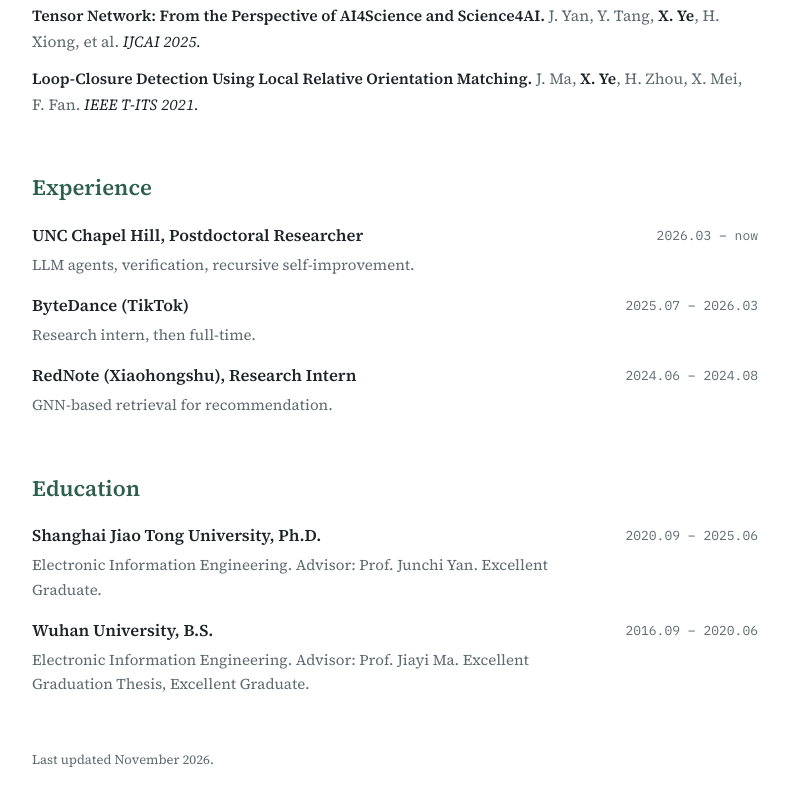
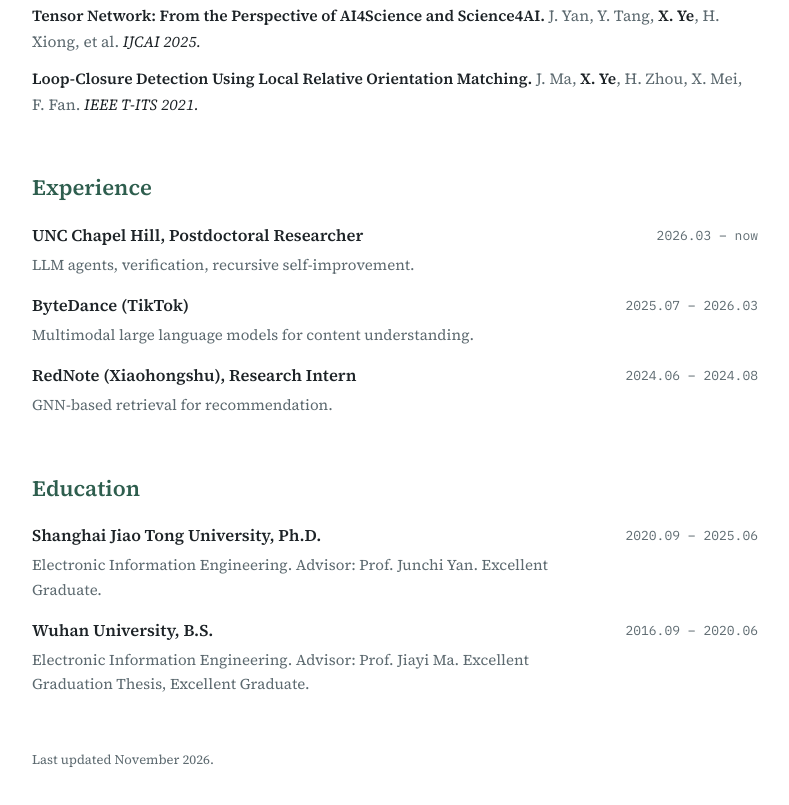
Before and after one commit to XinyuYee/XinyuYee.github.io, a plain HTML site: page index.html in a window 1280 px wide. Shown: the part 3397-4202 px from the top of the page, without its empty margins (382-1171 px from the left). Drawn offline with Linux system fonts and the light colour scheme.

Commit message:
Update ByteDance description
Co-Authored-By: Claude Opus 5.5 <noreply@anthropic.com>

```diff
--- a/index.html
+++ b/index.html
@@ -264,7 +264,7 @@ footer{font-size:13px;color:var(--muted)}
       <h2>Experience</h2>
       <div class="rows">
         <div class="row"><span class="what">UNC Chapel Hill, Postdoctoral Researcher</span><span class="when">2026.03 – now</span><span class="sub">LLM agents, verification, recursive self-improvement.</span></div>
-        <div class="row"><span class="what">ByteDance (TikTok)</span><span class="when">2025.07 – 2026.03</span><span class="sub">Research intern, then full-time.</span></div>
+        <div class="row"><span class="what">ByteDance (TikTok)</span><span class="when">2025.07 – 2026.03</span><span class="sub">Multimodal large language models for content understanding.</span></div>
         <div class="row"><span class="what">RedNote (Xiaohongshu), Research Intern</span><span class="when">2024.06 – 2024.08</span><span class="sub">GNN-based retrieval for recommendation.</span></div>
       </div>
     </section>
```
